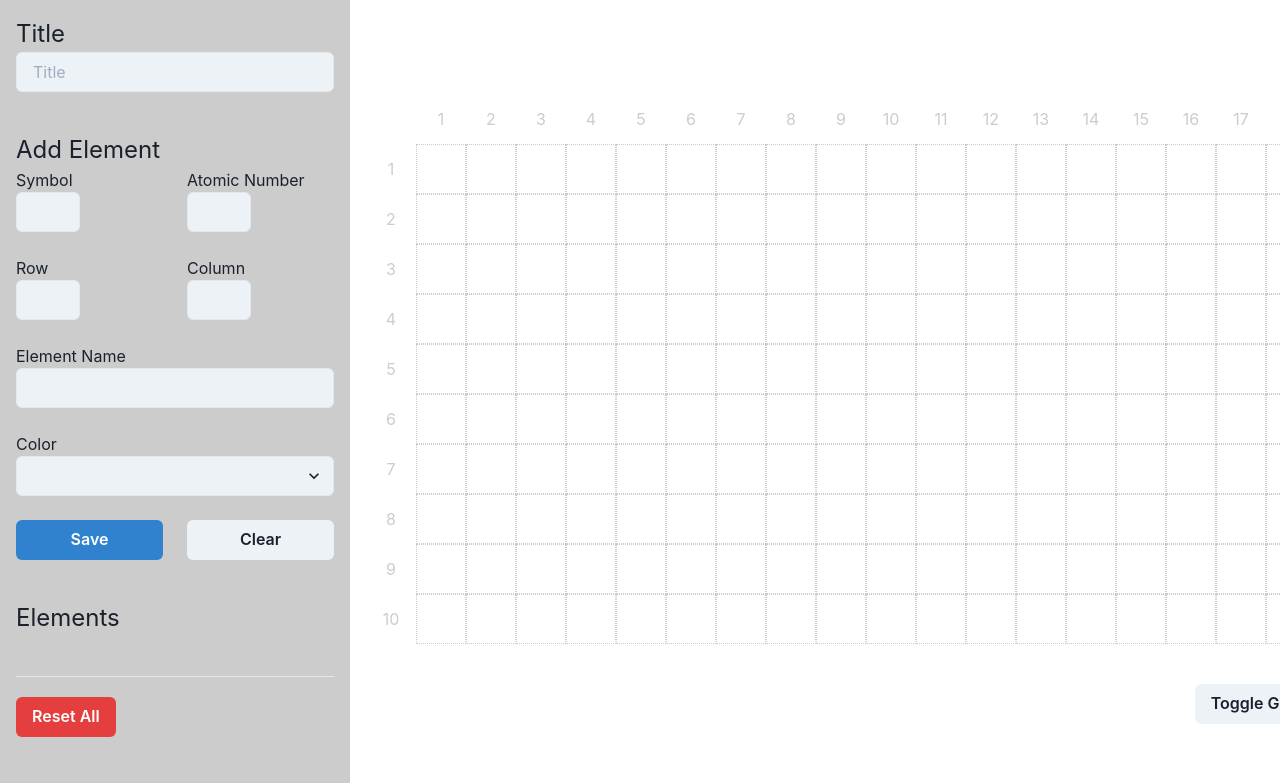
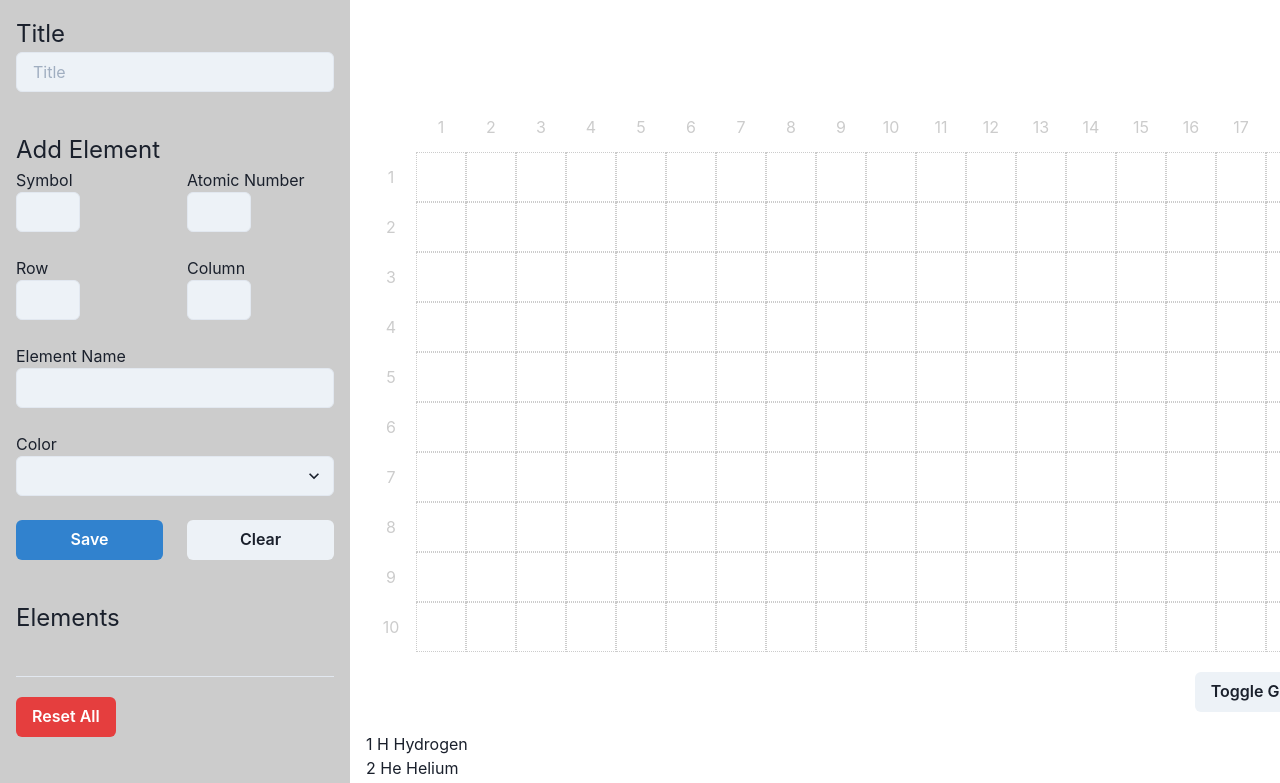
Before and after one commit to kyen99/periodic-table, a Next.js app: page / in a window 1280 px wide. Shown: the top 783 px of the page. Built offline with nearby package versions, Linux system fonts and the light colour scheme.

Commit message:
local storage and guide

```diff
--- a/components/PeriodicTable/ElementWords.tsx
+++ b/components/PeriodicTable/ElementWords.tsx
@@ -124,7 +124,7 @@ const elements = [
 const ElementWords = () => (
   <Box>
     {elements.map((a) => (
-      <Box>
+      <Box key={a[0]}>
         {a[2]} {a[1]} {a[0]}
       </Box>
     ))}
--- a/components/PeriodicTable/Guide.tsx
+++ b/components/PeriodicTable/Guide.tsx
@@ -4,11 +4,8 @@ import { Box, Button, Grid, Text } from '@chakra-ui/react'
 const cols = new Array(18).fill(1)
 const rows = new Array(10).fill(1)
 
-const Guide = () => {
-  const [showGrid, setShowGrid] = useState(true)
-  return (
+const Guide = () => (
   <Box className='no-print' position='absolute' top={-50} zIndex={-1}>
-      <Box visibility={showGrid ? 'visible' : 'hidden'}>
     <Grid templateColumns='repeat(19, 1fr)'>
       <Grid height={50} width={50} placeItems='center' />
       {cols.map((_, ci) => (
@@ -28,17 +25,6 @@ const Guide = () => {
       </Grid>
     ))}
   </Box>
-      <Button
-        className='no-print'
-        position='absolute'
-        bottom={-20}
-        right={0}
-        onClick={() => setShowGrid(!showGrid)}
-      >
-        Toggle Grid
-      </Button>
-    </Box>
 )
-}
 
 export default Guide
--- a/components/PeriodicTable/index.tsx
+++ b/components/PeriodicTable/index.tsx
@@ -1,4 +1,5 @@
-import { chakra, Box, Flex, Grid, Text } from '@chakra-ui/react'
+import { chakra, Box, Button, Flex, Grid, Text } from '@chakra-ui/react'
+import { useState } from 'react'
 import VideoBox from './VideoBox'
 import Element from './Element'
 import Guide from './Guide'
@@ -8,13 +9,13 @@ const rows = new Array(10).fill(1)
 
 const Right = ({ data, ...props }) => {
   const { title } = data
+  const [showGuide, setShowGuide] = useState(true)
   return (
     <Box {...props} height='100vh' width='100%'>
       <Text fontSize={36} minH={54}>
         {title}
       </Text>
-      <br />
-      <Flex justifyContent='space-between'>
+      <Flex justifyContent='space-between' mt={8}>
         <Box position='relative' minH={550} mt={50} w={950}>
           <Box ml={50}>
             {rows.map((_, idx) => {
@@ -24,17 +25,28 @@ const Right = ({ data, ...props }) => {
                   {Object.keys(elements)
                     .filter((e) => elements[e].row === (idx + 1).toString())
                     .map((e) => (
-                      <Element element={{ symbol: e, ...elements[e] }} />
+                      <Element
+                        key={e}
+                        element={{ symbol: e, ...elements[e] }}
+                      />
                     ))}
                 </Grid>
               )
             })}
           </Box>
-          <Guide />
+          {showGuide && <Guide />}
+          <Flex my={5} justifyContent='flex-end'>
+            <Button
+              className='no-print'
+              onClick={() => setShowGuide(!showGuide)}
+            >
+              Toggle Grid
+            </Button>
+          </Flex>
+          <ElementWords />
         </Box>
         <VideoBox />
       </Flex>
-      <ElementWords />
     </Box>
   )
 }
--- a/pages/index.tsx
+++ b/pages/index.tsx
@@ -7,21 +7,21 @@ import PeriodicTable from '../components/PeriodicTable'
 const defaultData = { title: '', elements: {} }
 
 export default function Home() {
-  let storedData
-  if (process.browser) {
-    storedData = JSON.parse(window.localStorage.getItem('data'))
-  }
-
-  const [data, setData] = useState(storedData || defaultData)
+  const [data, setData] = useState(null)
 
   useEffect(() => {
-    if (process.browser)
-      window.localStorage.setItem('data', JSON.stringify(data))
+    setData(JSON.parse(window.localStorage.getItem('data')) || defaultData)
+  }, [])
+
+  useEffect(() => {
+    if (data) window.localStorage.setItem('data', JSON.stringify(data))
   }, [data])
 
   const handleReset = () => {
     setData(defaultData)
   }
+
+  if (!data) return null
 
   return (
     <Box height='100vh'>
```
Lines whose indentation alone changed are shown as unchanged.
